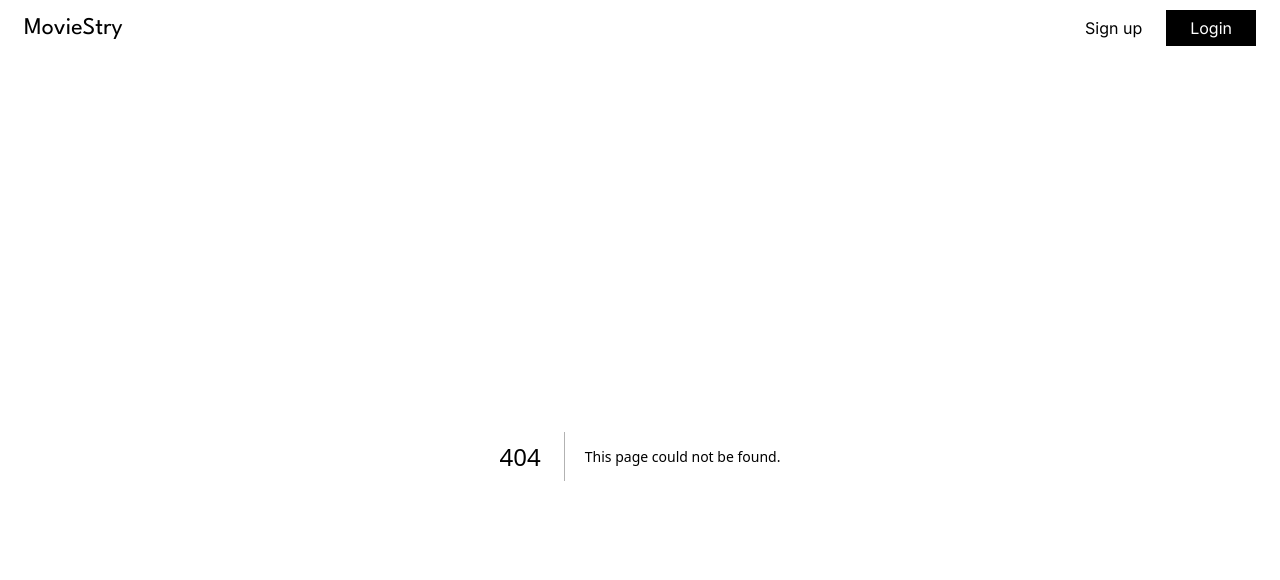
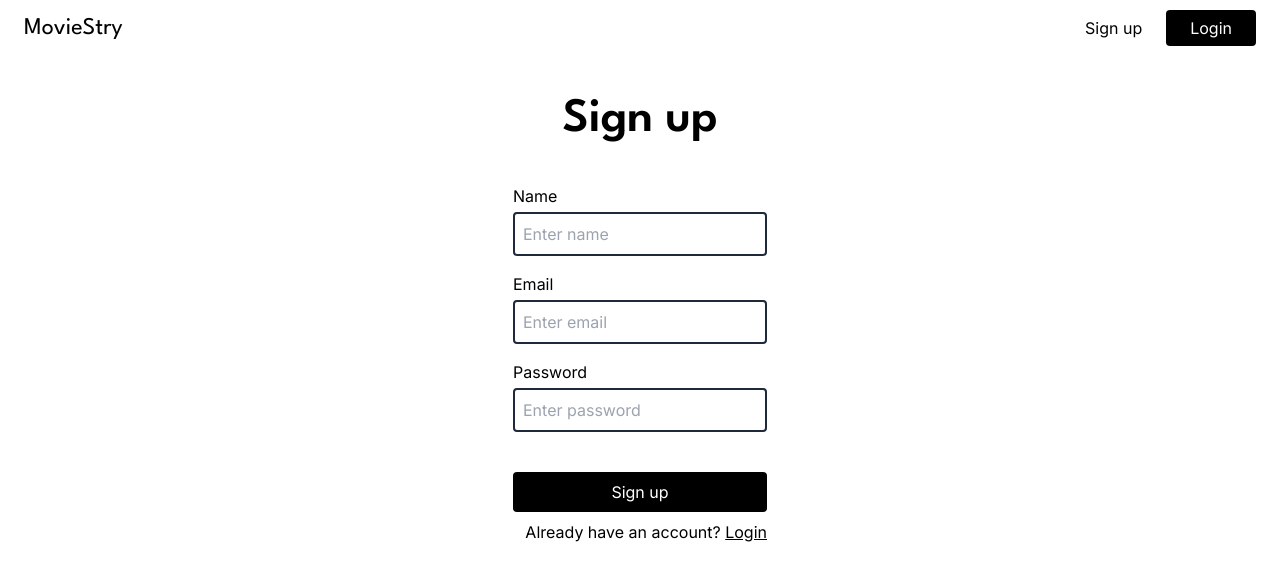
Before and after one commit to Sumansourabh14/moviestry, a Next.js app: page /signup in a window 1280 px wide. Before the commit this address had no page. Shown: the top 580 px of the page. Built offline with nearby package versions, Linux system fonts and the light colour scheme.

Commit message:
added simple sign up and login pages

```diff
--- /dev/null
+++ b/app/login/page.js
@@ -0,0 +1,51 @@
+import LoadingBtn from "@/components/Buttons/LoadingBtn";
+import PageTitle from "@/components/pageComponents/PageTitle";
+import Link from "next/link";
+
+const Login = () => {
+  return (
+    <div className="px-6 py-10">
+      <div className="custom-container">
+        <div className="flex flex-col items-center">
+          <PageTitle title="Login" />
+          <div className="my-10">
+            <form>
+              <div className="flex flex-col gap-10">
+                <div className="flex flex-col gap-4">
+                  <div className="flex flex-col gap-1">
+                    <label>Email</label>
+                    <input
+                      type="email"
+                      placeholder="Enter email"
+                      className="px-2 py-2 border-2 border-solid border-slate-800 rounded"
+                    />
+                  </div>
+                  <div className="flex flex-col gap-1">
+                    <label>Password</label>
+                    <input
+                      type="password"
+                      placeholder="Enter password"
+                      className="px-2 py-2 border-2 border-solid border-slate-800 rounded"
+                    />
+                  </div>
+                </div>
+                <LoadingBtn title="Login" />
+              </div>
+              <p className="mt-2 text-right">
+                Don&apos;t have an account?{" "}
+                <Link
+                  href={`/signup`}
+                  className="underline hover:underline-offset-4"
+                >
+                  Sign up
+                </Link>
+              </p>
+            </form>
+          </div>
+        </div>
+      </div>
+    </div>
+  );
+};
+
+export default Login;
--- /dev/null
+++ b/app/signup/page.js
@@ -0,0 +1,59 @@
+import LoadingBtn from "@/components/Buttons/LoadingBtn";
+import PageTitle from "@/components/pageComponents/PageTitle";
+import Link from "next/link";
+
+const SignUp = () => {
+  return (
+    <div className="px-6 py-10">
+      <div className="custom-container">
+        <div className="flex flex-col items-center">
+          <PageTitle title="Sign up" />
+          <div className="my-10">
+            <form>
+              <div className="flex flex-col gap-10">
+                <div className="flex flex-col gap-4">
+                  <div className="flex flex-col gap-1">
+                    <label>Name</label>
+                    <input
+                      type="text"
+                      placeholder="Enter name"
+                      className="px-2 py-2 border-2 border-solid border-slate-800 rounded"
+                    />
+                  </div>
+                  <div className="flex flex-col gap-1">
+                    <label>Email</label>
+                    <input
+                      type="email"
+                      placeholder="Enter email"
+                      className="px-2 py-2 border-2 border-solid border-slate-800 rounded"
+                    />
+                  </div>
+                  <div className="flex flex-col gap-1">
+                    <label>Password</label>
+                    <input
+                      type="password"
+                      placeholder="Enter password"
+                      className="px-2 py-2 border-2 border-solid border-slate-800 rounded"
+                    />
+                  </div>
+                </div>
+                <LoadingBtn title="Sign up" />
+              </div>
+              <p className="mt-2 text-right">
+                Already have an account?{" "}
+                <Link
+                  href={`/login`}
+                  className="underline hover:underline-offset-4"
+                >
+                  Login
+                </Link>
+              </p>
+            </form>
+          </div>
+        </div>
+      </div>
+    </div>
+  );
+};
+
+export default SignUp;
--- /dev/null
+++ b/components/Buttons/LoadingBtn.js
@@ -0,0 +1,12 @@
+const LoadingBtn = ({ title }) => {
+  return (
+    <button
+      type="submit"
+      className="bg-black hover:bg-zinc-600 text-white py-2 px-10 rounded"
+    >
+      {title}
+    </button>
+  );
+};
+
+export default LoadingBtn;
--- a/components/pageComponents/Hero.js
+++ b/components/pageComponents/Hero.js
@@ -2,7 +2,7 @@
 
 const Hero = () => {
   return (
-    <div className="bg-black px-6 py-40">
+    <div className="bg-black px-6 py-28">
       <div className="custom-container">
         <div className="text-white text-center flex flex-col gap-10">
           <h1 className="font-leagueSpartan sm:text-3xl md:text-5xl lg:text-7xl xl:text-9xl font-semibold">
--- a/components/pageComponents/Navbar.js
+++ b/components/pageComponents/Navbar.js
@@ -1,5 +1,4 @@
 import Link from "next/link";
-import React from "react";
 
 const Navbar = () => {
   return (
@@ -12,7 +11,10 @@
               <Link href={`/signup`}>Sign up</Link>
             </li>
             <li>
-              <Link href={`/login`} className="bg-black text-white px-6 py-2">
+              <Link
+                href={`/login`}
+                className="bg-black text-white px-6 py-2 rounded"
+              >
                 Login
               </Link>
             </li>
--- /dev/null
+++ b/components/pageComponents/PageTitle.js
@@ -0,0 +1,9 @@
+const PageTitle = ({ title }) => {
+  return (
+    <h1 className="text-3xl lg:text-5xl font-leagueSpartan font-semibold">
+      {title}
+    </h1>
+  );
+};
+
+export default PageTitle;
```
